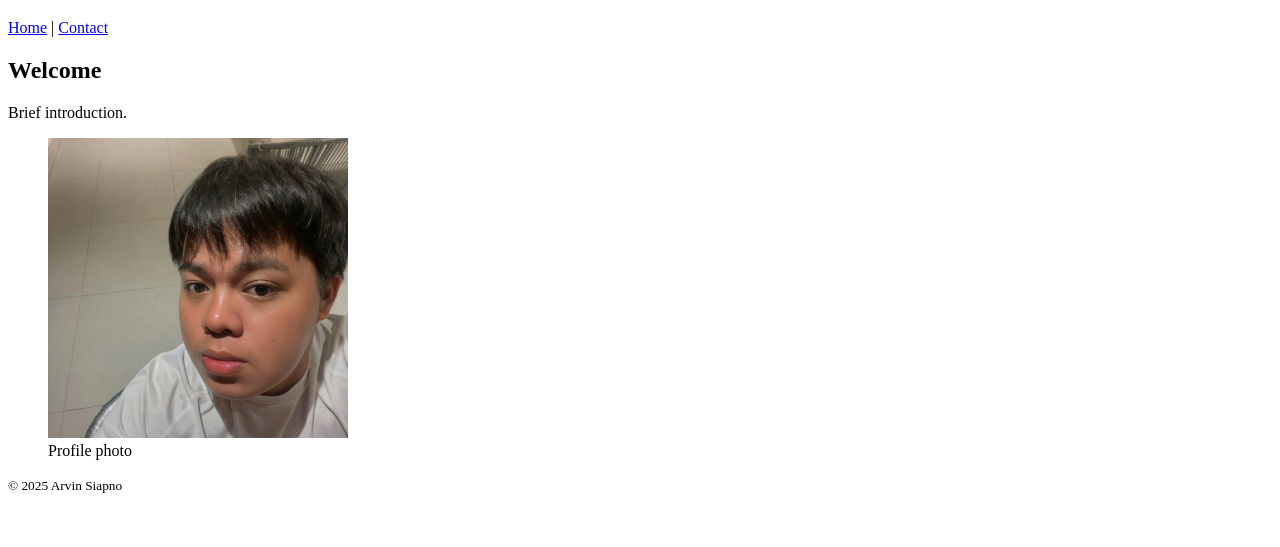
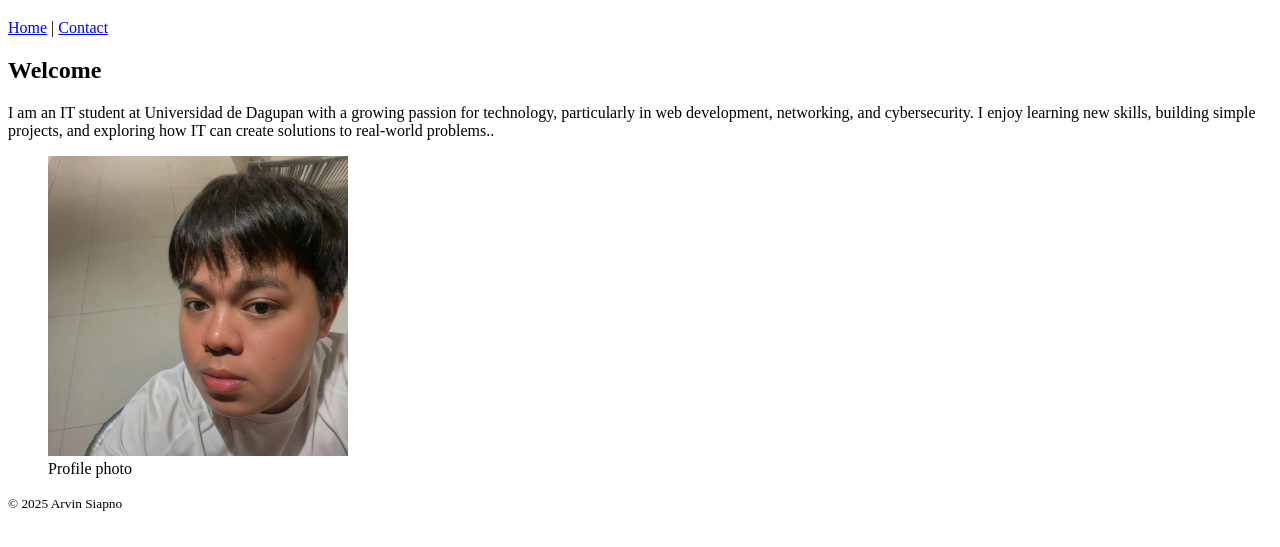
Before and after one commit to vynvdev/html-portfolio, a plain HTML site: page index.html in a window 1280 px wide. Shown: the part 61-608 px from the top of the page. Drawn offline with Linux system fonts and the light colour scheme.

Commit message:
Update Picture

```diff
--- a/index.html
+++ b/index.html
@@ -17,7 +17,7 @@
     <!-- Page-specific content here -->
     <section>
       <h2>Welcome</h2>
-      <p>Brief introduction.</p>
+      <p>I am an IT student at Universidad de Dagupan with a growing passion for technology, particularly in web development, networking, and cybersecurity. I enjoy learning new skills, building simple projects, and exploring how IT can create solutions to real-world problems..</p>
       <figure>
         <img src="assets/meme.jpg" alt="Portrait of Arvin Siapno" width="300"/>
         <figcaption>Profile photo</figcaption>
```
